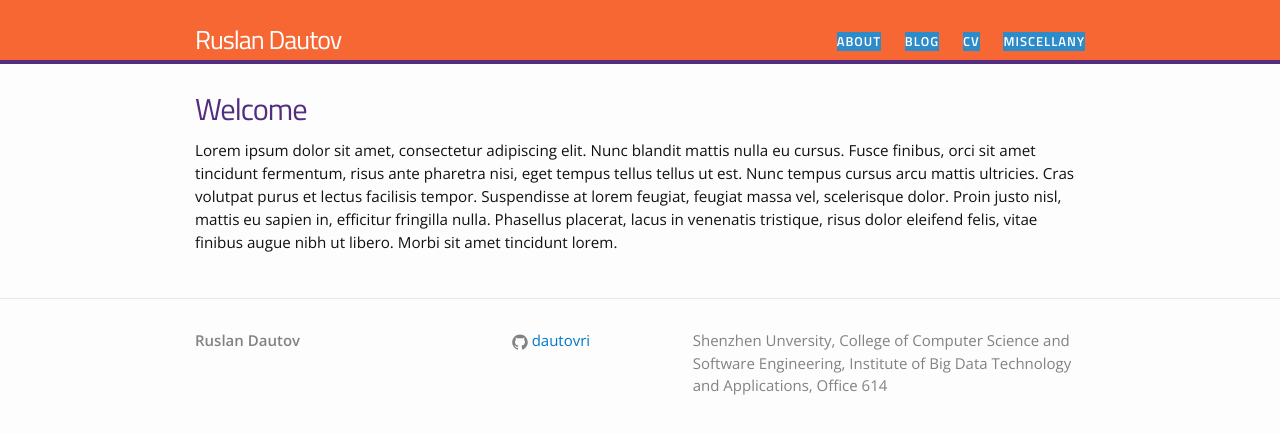
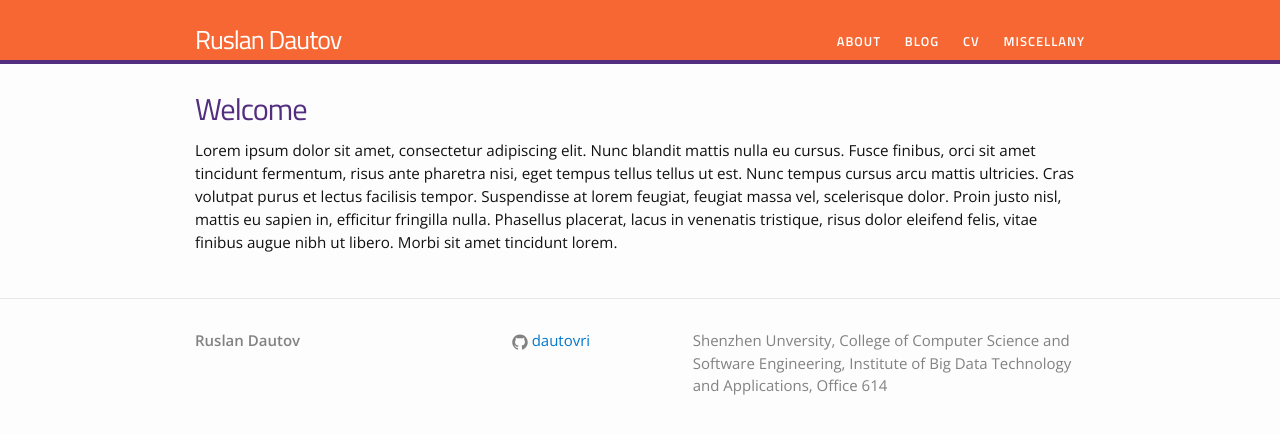
Before and after one commit to svmiller/steve-ngvb-jekyll-template, a Jekyll site: the page built from index.html, in a window 1280 px wide. Shown: the top 434 px of the page. Built offline with Jekyll 4.4.1, drawn with Linux system fonts in a browser that asks for light colours.

Commit message:
Update main.scss

```diff
--- a/css/main.scss
+++ b/css/main.scss
@@ -16,9 +16,9 @@ $spacing-unit:     30px;
 $text-color:       #111;
 $background-color: #fdfdfd;
 $brand-color:      #0077CC;
-// $gameday-sky: #109dc0;
+$gameday-sky: #109dc0;
 $clemson-purple:      #522d80;
-$clemson-orange:      #2D8BC9;
+$clemson-orange:      #f66733;
 
 
 $grey-color:       #828282;
```
